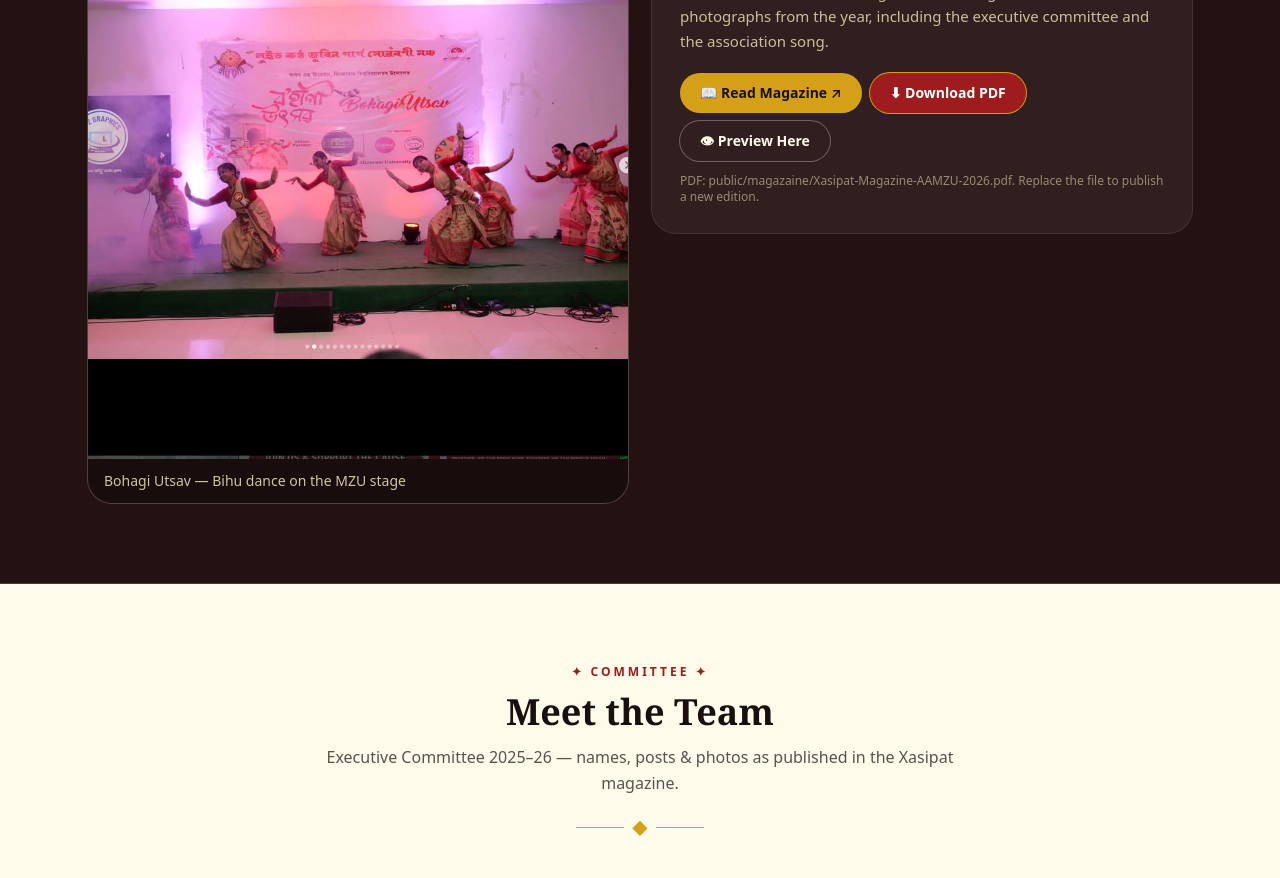
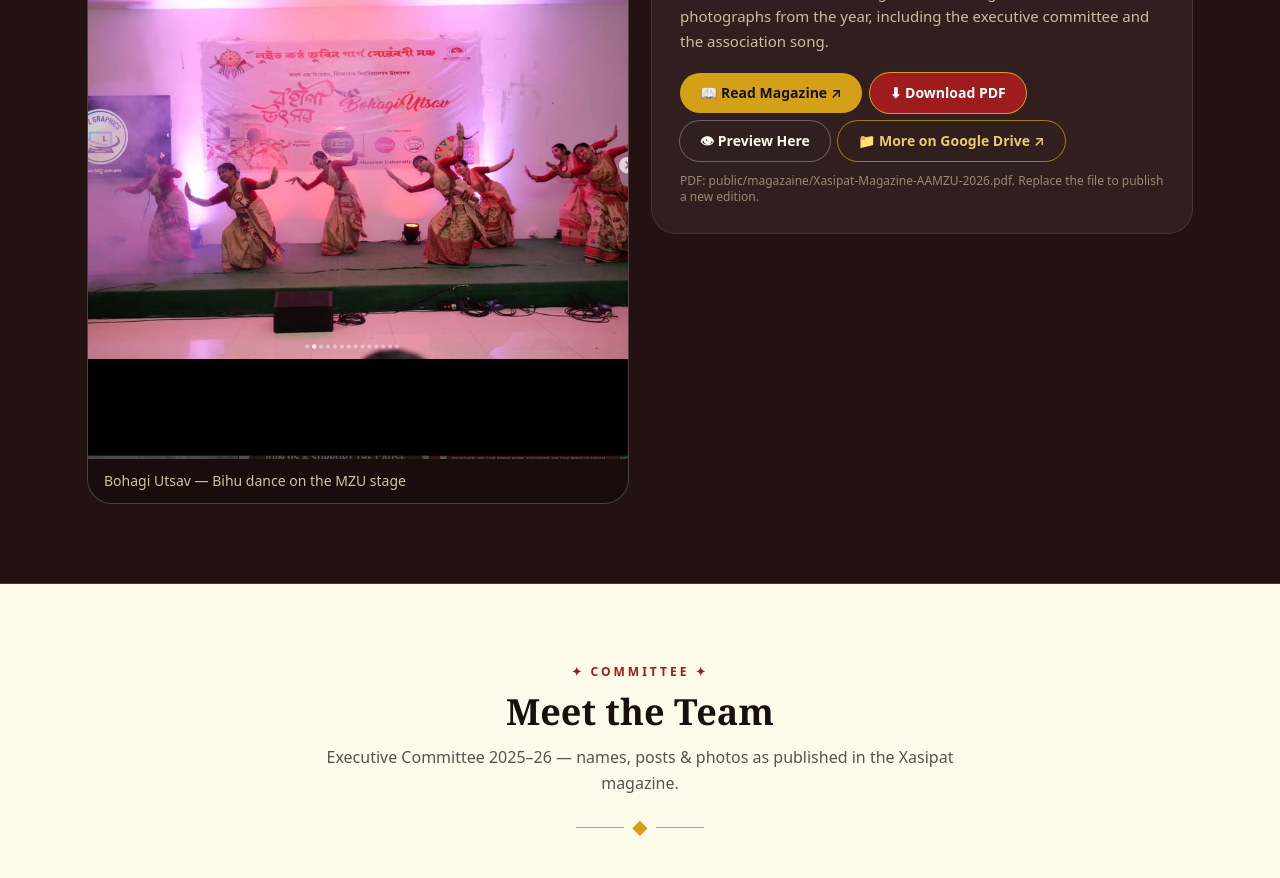
Before and after one commit to mrigangha/assam, a Next.js app: page / in a window 1280 px wide. Shown: the part 3500-4378 px from the top of the page. Built offline with nearby package versions, Linux system fonts and the light colour scheme.

Commit message:
Magazine: add Google Drive folder link

```diff
--- a/src/components/Language.tsx
+++ b/src/components/Language.tsx
@@ -126,6 +126,7 @@ const en = {
     downloadBtn: "⬇ Download PDF",
     previewBtn: "👁 Preview Here",
     closePreview: "Close preview ✕",
+    driveBtn: "📁 More on Google Drive ↗",
     cover1Alt: "Magazine page: executive committee 2025–26",
     cover1Cap: "Executive Committee 2025–26",
     cover2Alt: "Magazine page: association song in Assamese",
@@ -320,6 +321,7 @@ const as: Dict = {
     downloadBtn: "⬇ PDF ডাউনল'ড",
     previewBtn: "👁 ইয়াতে চাওক",
     closePreview: "প্ৰিভিউ বন্ধ কৰক ✕",
+    driveBtn: "📁 Google Drive-ত আৰু ↗",
     cover1Alt: "আলোচনীৰ পৃষ্ঠা: কাৰ্যনিৰ্বাহক সমিতি ২০২৫–২৬",
     cover1Cap: "কাৰ্যনিৰ্বাহক সমিতি ২০২৫–২৬",
     cover2Alt: "আলোচনীৰ পৃষ্ঠা: অসমীয়াত সন্থাৰ গীত",
--- a/src/components/Magazine.tsx
+++ b/src/components/Magazine.tsx
@@ -5,6 +5,7 @@ import Image from "next/image";
 import { useLang } from "./Language";
 
 const PDF = "/magazaine/Xasipat-Magazine-AAMZU-2026.pdf";
+const DRIVE = "https://drive.google.com/drive/folders/1Gw_AePnKZDdMpu8nSOPH2xBXC9PMv-1B";
 
 export default function Magazine() {
   const { t } = useLang();
@@ -63,6 +64,14 @@ export default function Magazine() {
             >
               {preview ? t.magazine.closePreview : t.magazine.previewBtn}
             </button>
+            <a
+              href={DRIVE}
+              target="_blank"
+              rel="noreferrer"
+              className="px-5 py-2.5 rounded-full ring-1 ring-[#D4A017]/70 text-sm font-semibold text-[#E7C873] hover:bg-white/10 transition"
+            >
+              {t.magazine.driveBtn}
+            </a>
           </div>
           <p className="mt-3 text-xs text-amber-100/50">{t.magazine.note}</p>
         </div>
```
